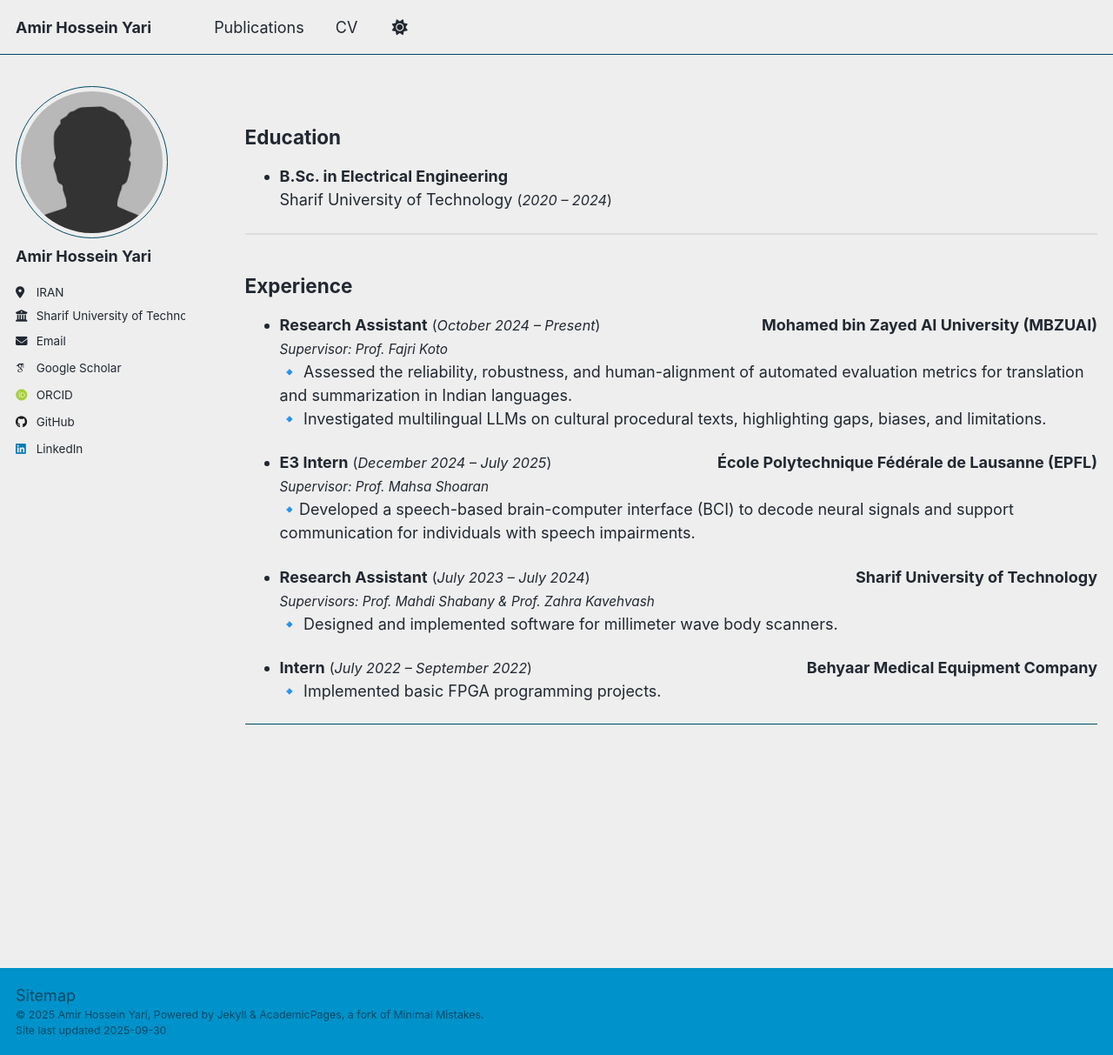
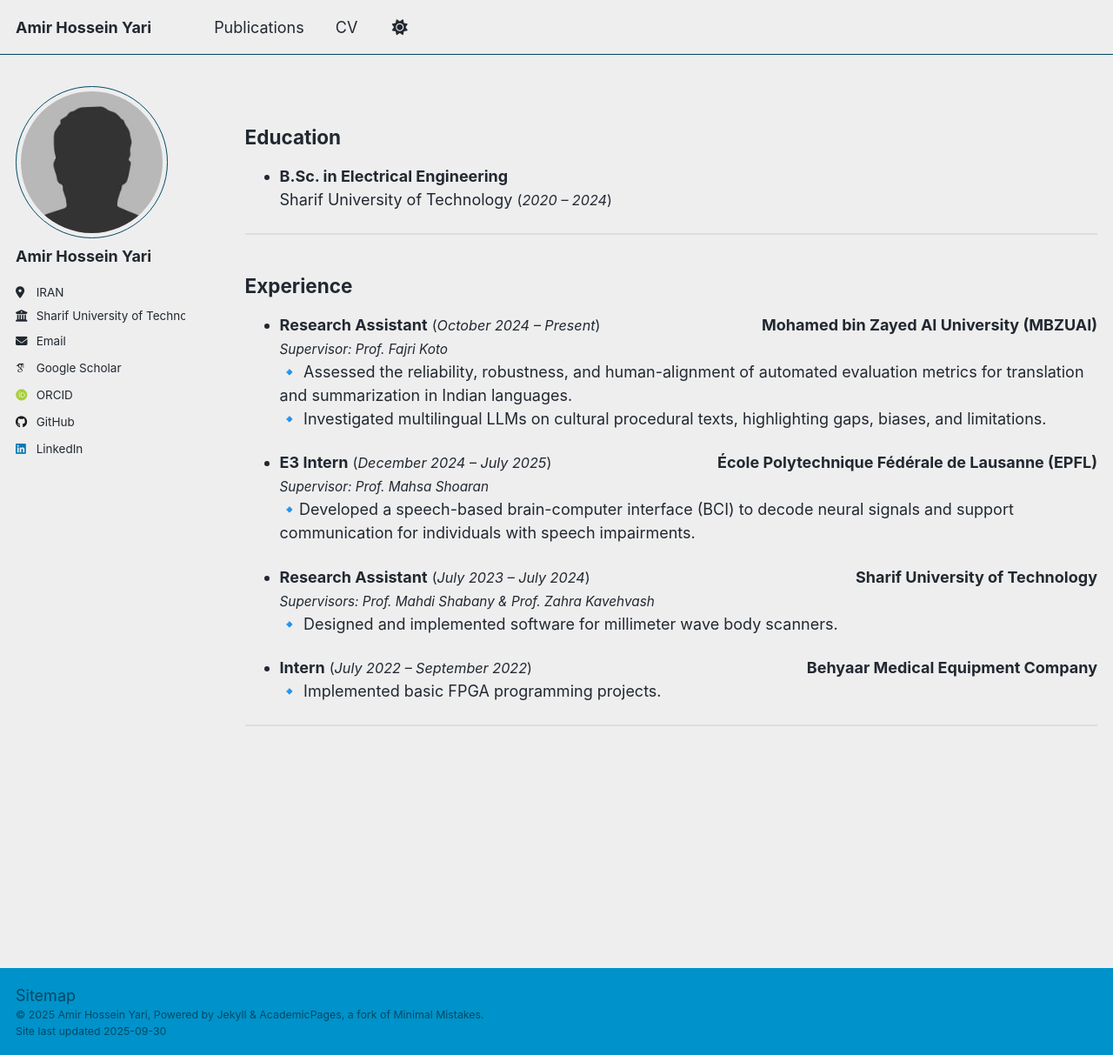
Before and after one commit to AmirHosseinYari2002/AmirHosseinYari2002.github.io, a Jekyll site: the page built from _pages/cv.md, in a window 1280 px wide and 1213 px high. Shown: the whole window at 87% size. Built offline with Jekyll 4.4.1, drawn with Linux system fonts in a browser that asks for light colours; some web fonts are replaced; a script that is not in the unit is left out.

Commit message:
update CV

```diff
--- a/_pages/cv.md
+++ b/_pages/cv.md
@@ -41,4 +41,4 @@ redirect_from:
   </span>
   🔹 Implemented basic FPGA programming projects.
 
----
+<hr style="border:0.5px solid #ddd; margin:25px 0;">
```
